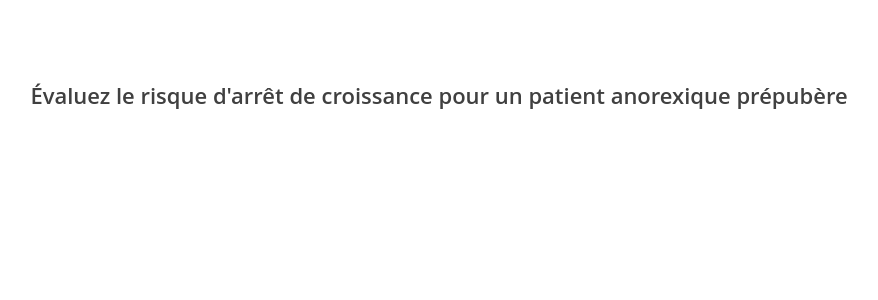
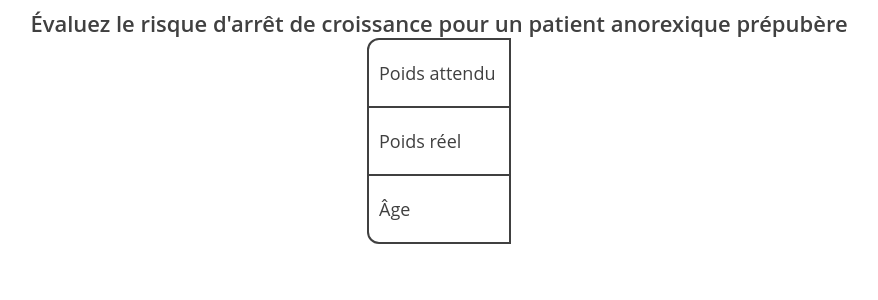
Before and after one commit to C-Hg/predict-growth-stop, a React (Create React App) app in the folder webapp/: page / in a window 1280 px wide. Shown: the top 300 px of the page, without its empty margins (201-1079 px from the left). Built offline with nearby package versions, Linux system fonts and the light colour scheme.

Commit message:
added Legend component

```diff
--- a/webapp/src/App.tsx
+++ b/webapp/src/App.tsx
@@ -2,6 +2,8 @@ import React from "react";
 import { ThemeProvider } from "styled-components";
 
 import Title from "./components/Title";
+import Container from "./components/common/Container.styled";
+import Form from "./components/form/Form";
 import theme from "./styles/theme";
 
 // TODO: a component for each type of cell (age, expected and actual weight)
@@ -14,9 +16,12 @@ import theme from "./styles/theme";
 const App: React.FC = () => {
   return (
     <ThemeProvider theme={theme}>
-      <Title />
-      {/* <Form /> collect data and display result*/}
-      {/* <About /> a few words about the study  */}
+      <Container>
+        <Title />
+        <Form />
+        {/* <Form /> collect data and display result*/}
+        {/* <About /> a few words about the study  */}
+      </Container>
     </ThemeProvider>
   );
 };
--- a/webapp/src/components/Title.tsx
+++ b/webapp/src/components/Title.tsx
@@ -1,17 +1,16 @@
 import React from "react";
 
-import H1 from "./common/H1.styled";
 import H2 from "./common/H2.styled";
 import VerticalFlexbox from "./common/VerticalFlexbox.styled";
 
-const TITLE = "";
+// const TITLE = "";
 const EXPLANATIONS =
   "Évaluez le risque d'arrêt de croissance pour un patient anorexique prépubère";
 
 const Title: React.FC = () => {
   return (
     <VerticalFlexbox>
-      <H1>{TITLE}</H1>
+      {/* <H1>{TITLE}</H1> */}
       <H2>{EXPLANATIONS}</H2>
     </VerticalFlexbox>
   );
--- a/webapp/src/components/common/VerticalFlexbox.styled.ts
+++ b/webapp/src/components/common/VerticalFlexbox.styled.ts
@@ -1,17 +1,21 @@
-import styled from "styled-components";
+import styled, { StyledComponent } from "styled-components";
 
 import Container from "./Container.styled";
 
-const VerticalFlexbox: React.FC = styled(Container)<{
-  alignItems: string;
-  justifyContent: string;
-  margin: string;
-  width: string;
-  height: string;
-  border: string;
-  borderRadius: string;
-  padding: string;
-}>`
+interface VerticalFlexboxProps {
+  readonly alignItems?: string;
+  readonly justifyContent?: string;
+  readonly margin?: string;
+  readonly width?: string;
+  readonly height?: string;
+  readonly border?: string;
+  readonly borderRadius?: string;
+  readonly padding?: string;
+}
+
+const VerticalFlexbox: React.FC<VerticalFlexboxProps> = styled(Container)<
+  VerticalFlexboxProps
+>`
   display: flex;
   flex-direction: column;
   align-items: ${(props) => props.alignItems || "center"};
--- /dev/null
+++ b/webapp/src/components/form/Cell.styled.tsx
@@ -0,0 +1,42 @@
+import styled from "styled-components";
+
+interface Props {
+  readonly bottomLeft?: boolean;
+  readonly bottomRight?: boolean;
+  readonly centered?: boolean;
+  readonly top?: boolean;
+  readonly topLeft?: boolean;
+  readonly topRight?: boolean;
+}
+
+const BORDER_RADIUS = "12px";
+
+const StyledCell: React.FC<Props> = styled.div<Props>`
+  align-items: center;
+  background-color: ${(props) => props.theme.backgroundColors.main};
+  border-bottom-left-radius: ${(props) =>
+    props.bottomLeft ? BORDER_RADIUS : "0px"};
+  border-bottom-right-radius: ${(props) =>
+    props.bottomRight ? BORDER_RADIUS : "0px"};
+  border-color: ${(props) => props.theme.colors.darkGrey};
+  border-style: solid;
+  border-width: 2px;
+  border-top-width: ${(props) => (props.top ? "2px" : "0px")};
+  border-top-left-radius: ${(props) => (props.topLeft ? BORDER_RADIUS : "0px")};
+  border-top-right-radius: ${(props) =>
+    props.topRight ? BORDER_RADIUS : "0px"};
+  color: ${(props) => props.theme.colors.darkGrey};
+  display: flex;
+  flex: 1;
+  font-family: ${(props) => props.theme.fonts.main};
+  font-size: 18px;
+  height: 100%;
+  justify-content: ${(props) => (props.centered ? "center" : "flex-start")};
+  margin-bottom: -2px;
+  margin: 0;
+  padding: 10px;
+  text-align: left;
+  width: 100%;
+`;
+
+export default StyledCell;
--- /dev/null
+++ b/webapp/src/components/form/Cell.tsx
@@ -0,0 +1,7 @@
+import React from "react";
+
+import StyledCell from "./Cell.styled";
+
+const Cell: React.FC = () => <StyledCell></StyledCell>;
+
+export default Cell;
--- /dev/null
+++ b/webapp/src/components/form/Form.tsx
@@ -0,0 +1,7 @@
+import React from "react";
+
+import Legend from "./Legend";
+
+const Form: React.FC = () => <Legend />;
+
+export default Form;
--- /dev/null
+++ b/webapp/src/components/form/Legend.tsx
@@ -0,0 +1,17 @@
+import React from "react";
+
+import StyledCell from "./Cell.styled";
+
+import VerticalFlexbox from "../common/VerticalFlexbox.styled";
+
+const Legend: React.FC = () => (
+  <VerticalFlexbox width={"120px"} height="206px">
+    <StyledCell top topLeft>
+      Poids attendu
+    </StyledCell>
+    <StyledCell>Poids réel</StyledCell>
+    <StyledCell bottomLeft>Âge</StyledCell>
+  </VerticalFlexbox>
+);
+
+export default Legend;
```
